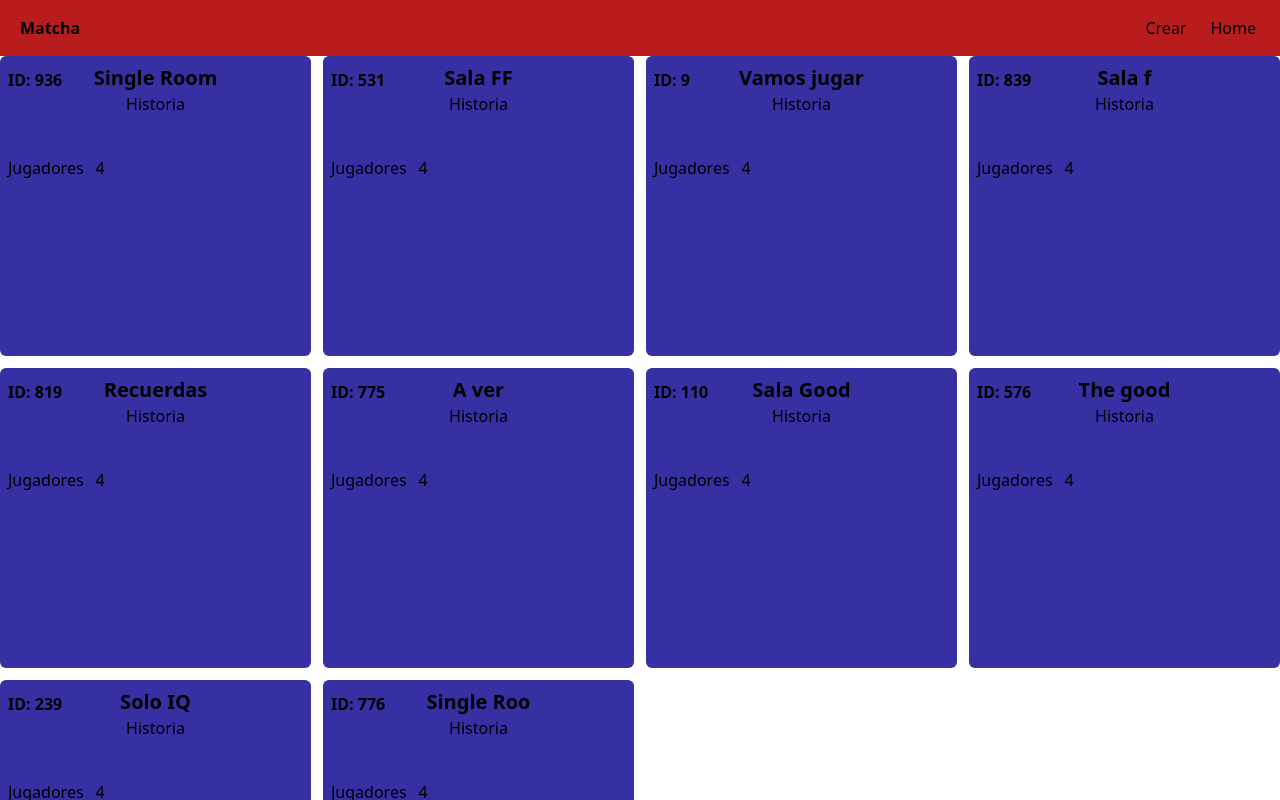
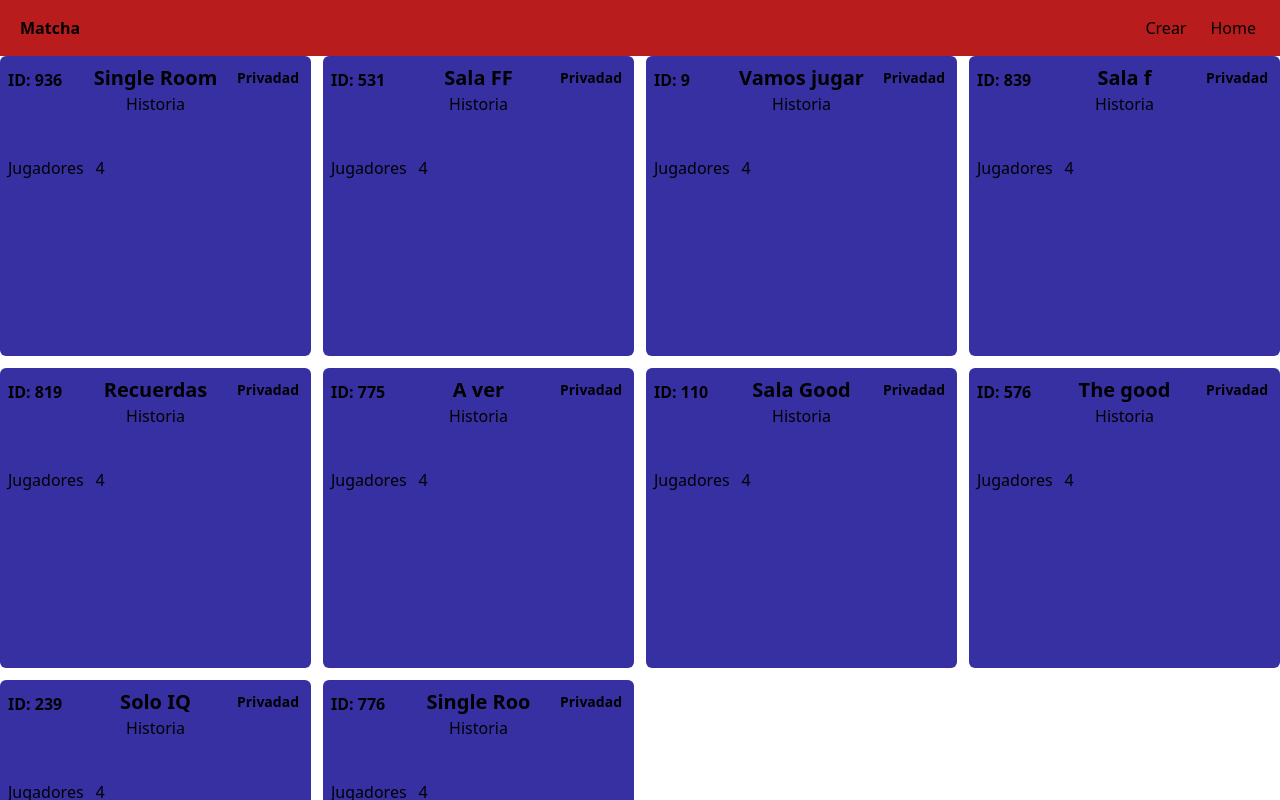
Before and after one commit to LuisArielRetanaHernadez/Memorama, a React (Vite) app: page / in a window 1280 px wide. Shown: the top 800 px of the page. Built offline with nearby package versions, Linux system fonts and the light colour scheme.

Commit message:
agregando el texto si la sala es privada o publica

```diff
--- a/src/components/Room/Room.jsx
+++ b/src/components/Room/Room.jsx
@@ -13,6 +13,7 @@ const Room = ({id, title}) => {
       </div>
 
       <span className=" font-semibold absolute top-3">ID: {id}</span>
+      <span className="font-semibold text-sm absolute top-3 right-3" >Privadad</span>
     </div>
   )
 }
```
